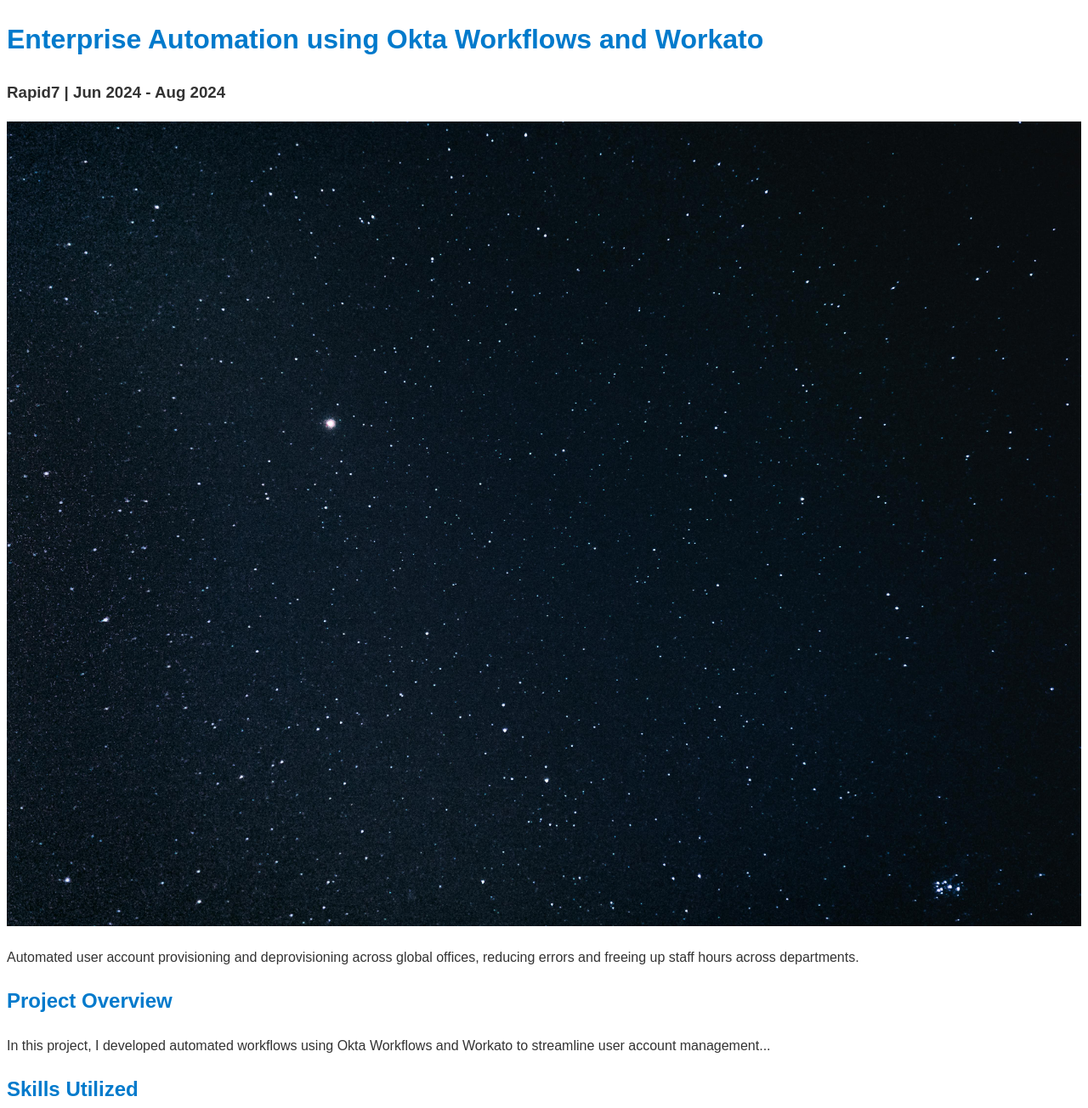
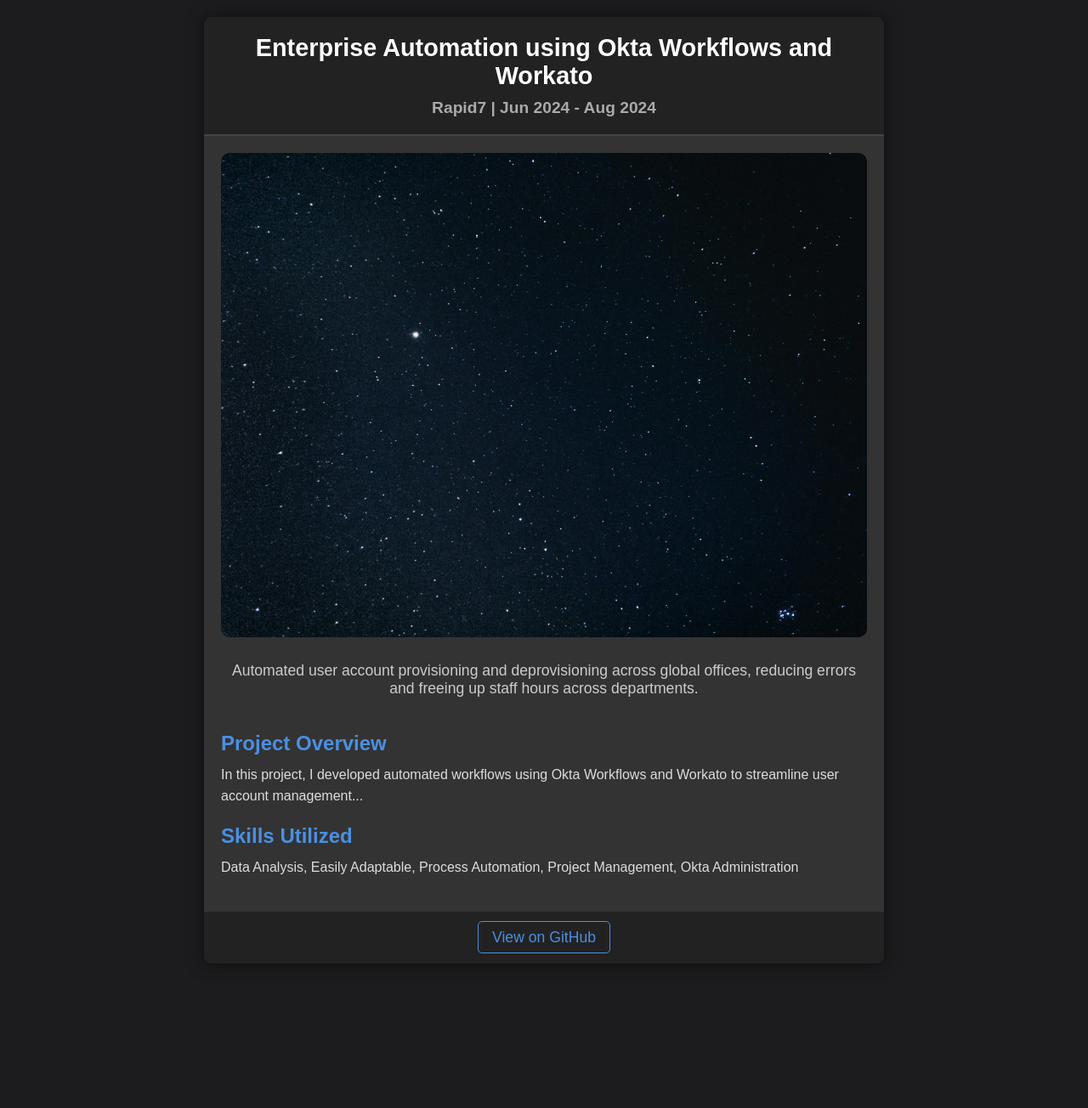
Before and after one commit to EdwinP503/Enterprise-Automation, a plain HTML site: page docs/index.html in a window 1280 px wide. Shown: the top 1304 px of the page at 85% size. After the commit the page ends 1154 px from the top, so only its background shows below. Drawn offline with Linux system fonts and the light colour scheme.

Commit message:
Update styles.css

```diff
--- a/docs/styles.css
+++ b/docs/styles.css
@@ -1,14 +1,105 @@
+/* File: styles.css */
+
+/* Basic Reset */
+* {
+    margin: 0;
+    padding: 0;
+    box-sizing: border-box;
+}
+
 body {
     font-family: Arial, sans-serif;
-    color: #333;
-    line-height: 1.6;
+    background-color: #1c1c1e;
+    color: #f8f8f8;
+    display: flex;
+    justify-content: center;
+    align-items: center;
+    min-height: 100vh;
+    padding: 20px;
 }
 
-h1, h2 {
-    color: #007acc;
+/* Project Container */
+.project-container {
+    max-width: 800px;
+    background-color: #333;
+    border-radius: 10px;
+    box-shadow: 0 0 20px rgba(0, 0, 0, 0.5);
+    overflow: hidden;
 }
 
-img {
+/* Header Styling */
+.project-header {
+    background-color: #222;
+    padding: 20px;
+    text-align: center;
+    border-bottom: 2px solid #444;
+}
+
+.project-header h1 {
+    font-size: 1.8em;
+    color: #ffffff;
+    margin-bottom: 10px;
+}
+
+.project-header h3 {
+    font-size: 1.2em;
+    color: #aaaaaa;
+}
+
+/* Summary Section */
+.project-summary {
+    text-align: center;
+    padding: 20px;
+}
+
+.project-summary img {
     max-width: 100%;
-    height: auto;
+    border-radius: 10px;
+    margin-bottom: 15px;
 }
+
+.project-summary p {
+    font-size: 1.1em;
+    color: #cccccc;
+    margin-top: 10px;
+}
+
+/* Details Section */
+.project-details {
+    padding: 20px;
+}
+
+.project-details h2 {
+    font-size: 1.5em;
+    color: #4a90e2;
+    margin-bottom: 10px;
+}
+
+.project-details p {
+    font-size: 1em;
+    line-height: 1.6;
+    color: #dddddd;
+    margin-bottom: 20px;
+}
+
+/* Footer for GitHub Link */
+.project-footer {
+    text-align: center;
+    padding: 20px;
+    background-color: #222;
+}
+
+.project-footer a {
+    color: #4a90e2;
+    font-size: 1.1em;
+    text-decoration: none;
+    padding: 8px 16px;
+    border: 1px solid #4a90e2;
+    border-radius: 5px;
+    transition: background-color 0.3s ease;
+}
+
+.project-footer a:hover {
+    background-color: #4a90e2;
+    color: #ffffff;
+}
```
